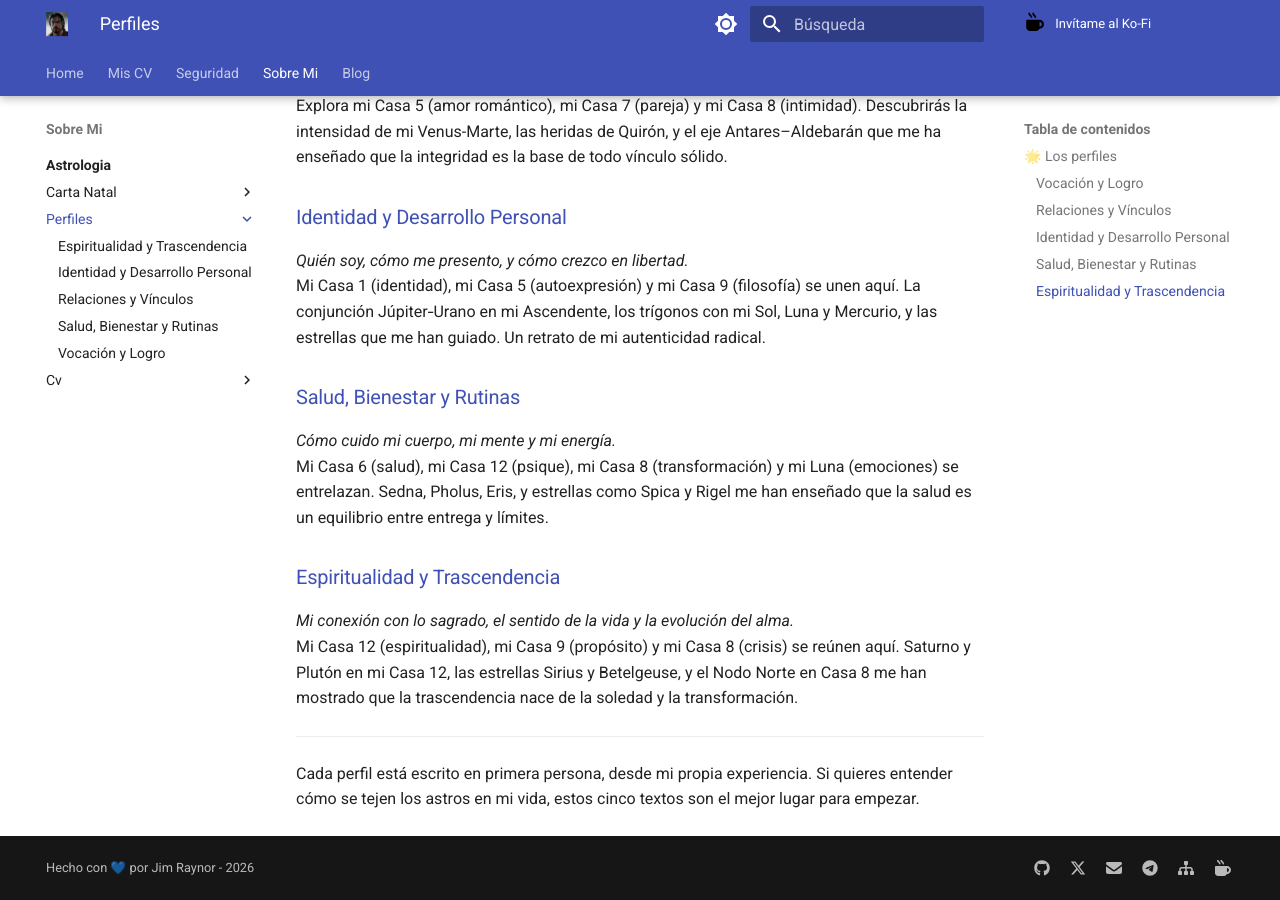
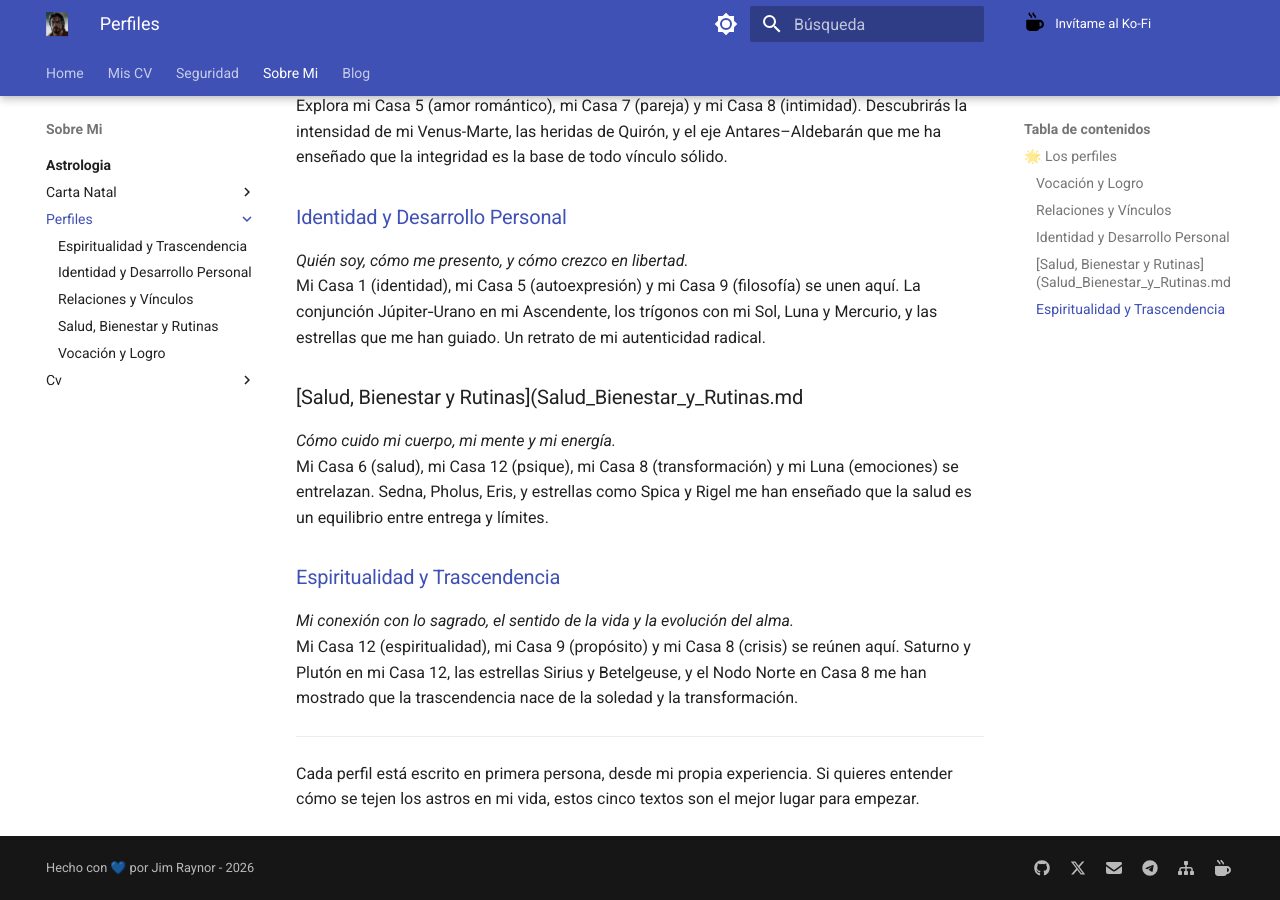
Before and after one commit to jimraynor88/blog, an MkDocs documentation site: the page built from docs/Sobre_Mi/Astrologia/Perfiles/index.md, in a window 1280 px wide and 900 px high, scrolled down 646 px. Built offline with MkDocs 1.6.1 and Material for MkDocs 9.7.7, drawn with Linux system fonts in a browser that asks for light colours.

Commit message:
Update index.md

```diff
--- a/docs/Sobre_Mi/Astrologia/Perfiles/index.md
+++ b/docs/Sobre_Mi/Astrologia/Perfiles/index.md
@@ -18,7 +18,7 @@
 *Quién soy, cómo me presento, y cómo crezco en libertad.*
 Mi Casa 1 (identidad), mi Casa 5 (autoexpresión) y mi Casa 9 (filosofía) se unen aquí. La conjunción Júpiter‑Urano en mi Ascendente, los trígonos con mi Sol, Luna y Mercurio, y las estrellas que me han guiado. Un retrato de mi autenticidad radical.
 
-### [Salud, Bienestar y Rutinas](Salud_Bienestar_Rutinas.md)
+### [Salud, Bienestar y Rutinas](Salud_Bienestar_y_Rutinas.md
 *Cómo cuido mi cuerpo, mi mente y mi energía.*
 Mi Casa 6 (salud), mi Casa 12 (psique), mi Casa 8 (transformación) y mi Luna (emociones) se entrelazan. Sedna, Pholus, Eris, y estrellas como Spica y Rigel me han enseñado que la salud es un equilibrio entre entrega y límites.
 
```
